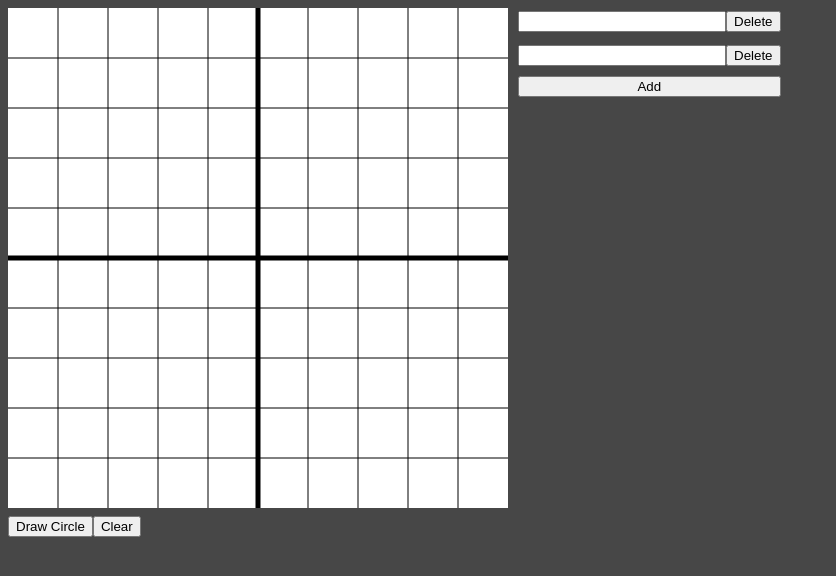
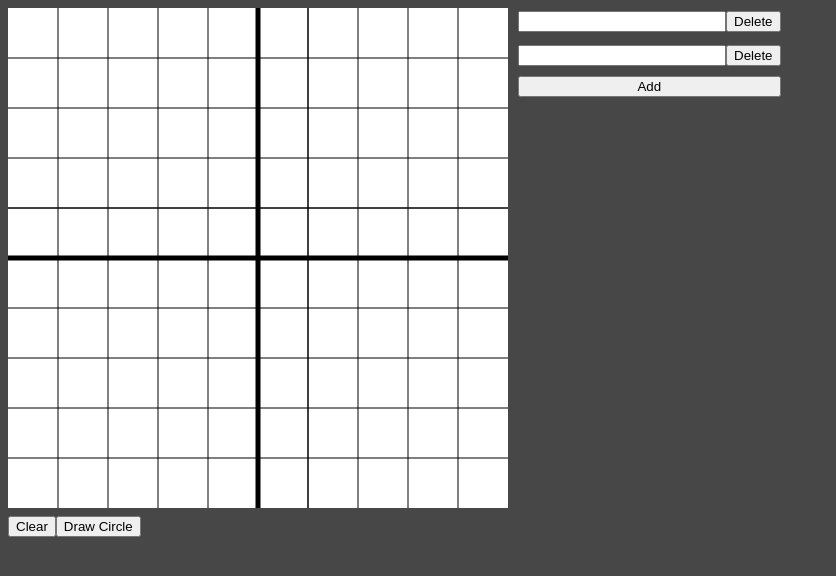
Before and after one commit to SirFourier/graphing-calculator, a React (Create React App) app: page / in a window 1280 px wide. Shown: the top 576 px of the page, without its empty margins (0-836 px from the left). Built offline with nearby package versions, Linux system fonts and the light colour scheme.

Commit message:
reformatted graph canvas

```diff
--- a/src/Graph.jsx
+++ b/src/Graph.jsx
@@ -1,102 +1,48 @@
 import React, { useRef, useEffect } from "react";
+import GraphCanvas from "./GraphCanvas";
 
 export default function Graph() {
   const canvasRef = useRef(null);
-
-  const handleClear = () => {
-    const c = canvasRef.current;
-    const ctx = c.getContext("2d");
-    const { width, height } = c;
-    ctx.fillStyle = "white";
-    ctx.fillRect(0, 0, width, height);
-
-    // define measurements;
-    const halfOfWidth = width / 2;
-    const halfOfHeight = height / 2;
-    const axisLineWidth = 0.01 * width;
-    const thickLineWidth = 0.002 * width;
-    const thinLineWidth = 0.002 * width;
-    const gapDivisor = 10;
-    const verticalGap = height / gapDivisor;
-    const horizontalGap = width / gapDivisor;
-
-    // Add grid lines
-    // add x-axis
-    ctx.beginPath();
-    ctx.lineWidth = axisLineWidth;
-    ctx.moveTo(0, halfOfHeight);
-    ctx.lineTo(width, halfOfHeight);
-    ctx.stroke();
-
-    // add y-axis
-    ctx.beginPath();
-    ctx.moveTo(halfOfWidth, 0);
-    ctx.lineTo(halfOfWidth, height);
-    ctx.stroke();
-
-    // add x-axis grid lines
-    ctx.lineWidth = thickLineWidth;
-    let xStart = 0;
-    let yStart = halfOfHeight - verticalGap;
-    // draw upper half of x-axis grid lines
-    while (yStart > 0) {
-      ctx.beginPath();
-      ctx.moveTo(xStart, yStart);
-      ctx.lineTo(width, yStart);
-      ctx.stroke();
-      yStart -= verticalGap;
-    }
-    yStart = halfOfHeight + verticalGap;
-    // draw lower half of x-axis grid lines
-    while (yStart < height) {
-      ctx.beginPath();
-      ctx.moveTo(xStart, yStart);
-      ctx.lineTo(width, yStart);
-      ctx.stroke();
-      yStart += verticalGap;
-    }
-
-    // add y-axis grid lines
-    xStart = halfOfWidth - horizontalGap;
-    yStart = 0;
-    // draw left half of y-axis grid lines
-    while (xStart > 0) {
-      ctx.beginPath();
-      ctx.moveTo(xStart, yStart);
-      ctx.lineTo(xStart, height);
-      ctx.stroke();
-      xStart -= horizontalGap;
-    }
-    xStart = halfOfWidth + horizontalGap;
-    // draw right half of y-axis grid lines
-    while (xStart < width) {
-      ctx.beginPath();
-      ctx.moveTo(xStart, yStart);
-      ctx.lineTo(xStart, height);
-      ctx.stroke();
-      xStart += horizontalGap;
-    }
-  };
-
-  const handleDrawCircle = () => {
-    const canvas = canvasRef.current;
-    const context = canvas.getContext("2d");
-    context.fillStyle = "black";
-    context.beginPath();
-    context.arc(50, 100, 20, 0, 2 * Math.PI);
-    context.fill();
-  };
+  const graphRef = useRef(new GraphCanvas());
 
   useEffect(() => {
-    handleClear();
+    graphRef.current.set(canvasRef.current);
+    graphRef.current.clear();
   });
 
   return (
     <div className="graph">
       <canvas ref={canvasRef} width={500} height={500}></canvas>
       <br />
-      <button onClick={handleDrawCircle}>Draw Circle</button>
-      <button onClick={handleClear}>Clear</button>
+      <button onClick={graphRef.current.clear}>Clear</button>
+      <button onClick={graphRef.current.drawCircle}>Draw Circle</button>
     </div>
   );
 }
+
+
+  // const handleClear = () => {
+
+
+  //   // // test by drawing a graph
+  //   // // draw x^2
+  //   // const pointCount = 20; // points to draw
+
+  //   // // shift center
+  //   // ctx.translate(xCenter, yCenter);
+
+  //   // // define x-delta
+  //   // const xDelta = width / pointCount;
+
+  //   // // define starting x coordinate
+  //   // let x = -xCenter;
+
+  //   // ctx.beginPath();
+  //   // ctx.moveTo(x, x ** 2);
+  //   // while (x < xCenter) {
+  //   //   ctx.lineTo(x, x ** 2);
+  //   //   x += xDelta;
+  //   // }
+  //   // ctx.stroke();
+
+  // };
--- /dev/null
+++ b/src/GraphCanvas.js
@@ -0,0 +1,104 @@
+export default class GraphCanvas {
+  set = (canvas) => {
+    this.c = canvas;
+    this.ctx = canvas.getContext("2d");
+    this.width = this.c.width;
+    this.height = this.c.height;
+
+    // clear canvas with white
+    this.ctx.fillStyle = "white";
+    this.ctx.fillRect(0, 0, this.width, this.height);
+
+    // set center to be 0,0
+    this.xCenter = this.width / 2;
+    this.yCenter = this.height / 2;
+    this.xMin = -this.xCenter;
+    this.xMax = this.xCenter;
+    this.yMin = -this.yCenter;
+    this.yMax = this.yCenter;
+
+    // make grid spacing based on width of graph
+    this.spacingDivisor = 10;
+    this.gridSpacing = this.width / this.spacingDivisor;
+
+    this.axisLineWidth = 0.01 * this.width;
+    this.thickLineWidth = 0.002 * this.width;
+    this.thinLineWidth = 0.002 * this.width;
+  };
+
+  // draw line with shifted coordinates based on center and flipped x-axis (y coordinates)
+  drawLine = (x1, y1, x2, y2) => {
+    const { ctx, xCenter, yCenter } = this;
+    ctx.beginPath();
+    ctx.moveTo(x1 + xCenter, -y1 + yCenter);
+    ctx.lineTo(x2 + xCenter, -y2 + yCenter);
+    ctx.stroke();
+  };
+
+  drawAxis = () => {
+    const { ctx, xMin, xMax, yMin, yMax, axisLineWidth, drawLine } = this;
+    // add x-axis
+    ctx.lineWidth = axisLineWidth;
+    drawLine(xMin, 0, xMax, 0);
+
+    // add y-axis
+    drawLine(0, yMin, 0, yMax);
+  };
+
+  drawGridLines = () => {
+    const {
+      ctx,
+      drawLine,
+      gridSpacing,
+      xMin,
+      xMax,
+      yMin,
+      yMax,
+      thickLineWidth,
+    } = this;
+
+    ctx.lineWidth = thickLineWidth;
+    // draw positive x-axis grid lines
+    let y = gridSpacing;
+    while (y < yMax) {
+      drawLine(xMin, y, xMax, y);
+      y += gridSpacing;
+    }
+
+    // draw negative x-axis grid lines
+    y = gridSpacing;
+    while (y > yMin) {
+      drawLine(xMin, y, xMax, y);
+      y -= gridSpacing;
+    }
+
+    // draw positive y-axis grid lines
+    let x = gridSpacing;
+    while (x < xMax) {
+      drawLine(x, yMin, x, yMax);
+      x += gridSpacing;
+    }
+
+    // draw negative y-axis grid lines
+    x = gridSpacing;
+    while(x > xMin) {
+      drawLine(x, yMin, x, yMax);
+      x -= gridSpacing;
+    }
+  };
+
+  // clear the grid
+  clear = () => {
+    const { drawAxis, drawGridLines } = this;
+    drawAxis();
+    drawGridLines();
+  };
+
+  drawCircle = () => {
+    const { ctx } = this;
+    ctx.fillStyle = "black";
+    ctx.beginPath();
+    ctx.arc(50, 100, 20, 0, 2 * Math.PI);
+    ctx.fill();
+  };
+}
```
